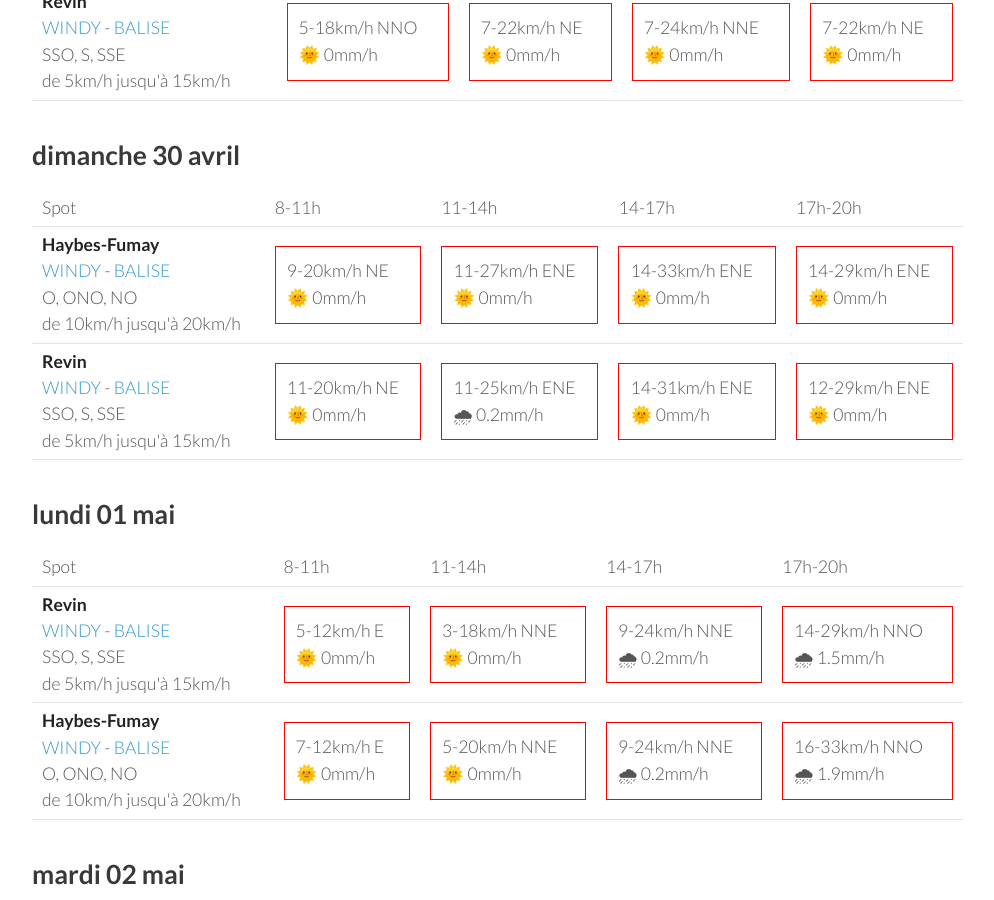
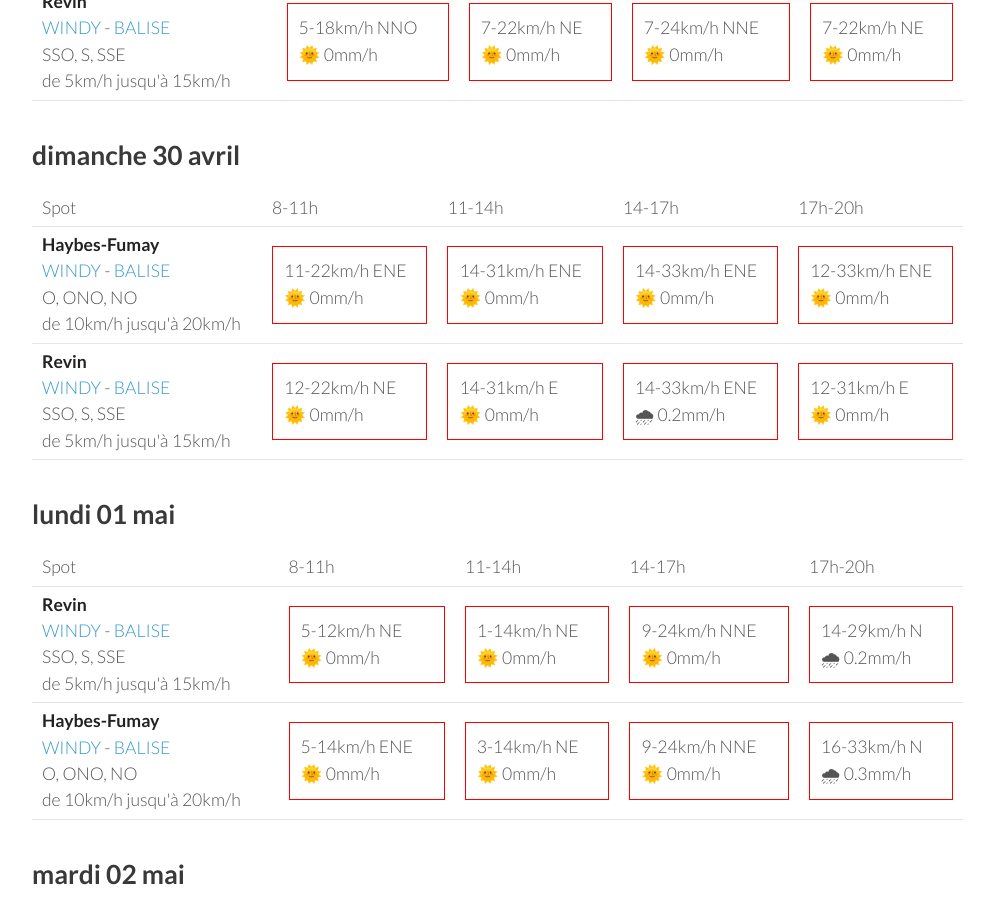
Before and after one commit to parapente-dans-le-nord/parapente-dans-le-nord.github.io, a Jekyll site: the page built from ardennes.markdown, in a window 1280 px wide and 900 px high, scrolled down 859 px. Shown: the whole window, without its empty margins (26-1020 px from the left). Built offline with Jekyll 4.4.1, drawn with Linux system fonts in a browser that asks for light colours; some of the changed text lies outside the part shown.

Commit message:
update index.markdown

```diff
--- a/ardennes.markdown
+++ b/ardennes.markdown
@@ -94,20 +94,20 @@ page mise à jour le vendredi 28 avril 13:10
 <tr>
         <td><strong>Haybes-Fumay</strong><br><a href="https://windy.com/49.998/4.715?49.913,4.738,10">WINDY</a> - <span class=""><a href="http://www.balisemeteo.com/balise.php?idBalise=104">BALISE</a> </span><br> <span class="vent-favorable">O, ONO, NO</span><br><span class="force-vent">de 10km/h jusqu'à 20km/h</span> </td>
 
-            <td><div class="not-flyable"><p>9-20km/h NE</p><p>🌞 0mm/h</p></div></td>
-            <td><div class="not-flyable"><p>11-27km/h ENE</p><p>🌞 0mm/h</p></div></td>
+            <td><div class="not-flyable"><p>11-22km/h ENE</p><p>🌞 0mm/h</p></div></td>
+            <td><div class="not-flyable"><p>14-31km/h ENE</p><p>🌞 0mm/h</p></div></td>
             <td><div class="not-flyable"><p>14-33km/h ENE</p><p>🌞 0mm/h</p></div></td>
-            <td><div class="not-flyable"><p>14-29km/h ENE</p><p>🌞 0mm/h</p></div></td>
+            <td><div class="not-flyable"><p>12-33km/h ENE</p><p>🌞 0mm/h</p></div></td>
 
 
     </tr>
 <tr>
         <td><strong>Revin</strong><br><a href="https://windy.com/49.948/4.625?49.543,4.625,8">WINDY</a> - <span class=""><a href="http://www.balisemeteo.com/balise.php?idBalise=5019">BALISE</a> </span><br> <span class="vent-favorable">SSO, S, SSE</span><br><span class="force-vent">de 5km/h jusqu'à 15km/h</span> </td>
 
-            <td><div class="not-flyable"><p>11-20km/h NE</p><p>🌞 0mm/h</p></div></td>
-            <td><div class="not-flyable"><p>11-25km/h ENE</p><p>🌧 0.2mm/h</p></div></td>
-            <td><div class="not-flyable"><p>14-31km/h ENE</p><p>🌞 0mm/h</p></div></td>
-            <td><div class="not-flyable"><p>12-29km/h ENE</p><p>🌞 0mm/h</p></div></td>
+            <td><div class="not-flyable"><p>12-22km/h NE</p><p>🌞 0mm/h</p></div></td>
+            <td><div class="not-flyable"><p>14-31km/h E</p><p>🌞 0mm/h</p></div></td>
+            <td><div class="not-flyable"><p>14-33km/h ENE</p><p>🌧 0.2mm/h</p></div></td>
+            <td><div class="not-flyable"><p>12-31km/h E</p><p>🌞 0mm/h</p></div></td>
 
 
     </tr>
@@ -130,20 +130,20 @@ page mise à jour le vendredi 28 avril 13:10
 <tr>
         <td><strong>Revin</strong><br><a href="https://windy.com/49.948/4.625?49.543,4.625,8">WINDY</a> - <span class=""><a href="http://www.balisemeteo.com/balise.php?idBalise=5019">BALISE</a> </span><br> <span class="vent-favorable">SSO, S, SSE</span><br><span class="force-vent">de 5km/h jusqu'à 15km/h</span> </td>
 
-            <td><div class="not-flyable"><p>5-12km/h E</p><p>🌞 0mm/h</p></div></td>
-            <td><div class="not-flyable"><p>3-18km/h NNE</p><p>🌞 0mm/h</p></div></td>
-            <td><div class="not-flyable"><p>9-24km/h NNE</p><p>🌧 0.2mm/h</p></div></td>
-            <td><div class="not-flyable"><p>14-29km/h NNO</p><p>🌧 1.5mm/h</p></div></td>
+            <td><div class="not-flyable"><p>5-12km/h NE</p><p>🌞 0mm/h</p></div></td>
+            <td><div class="not-flyable"><p>1-14km/h NE</p><p>🌞 0mm/h</p></div></td>
+            <td><div class="not-flyable"><p>9-24km/h NNE</p><p>🌞 0mm/h</p></div></td>
+            <td><div class="not-flyable"><p>14-29km/h N</p><p>🌧 0.2mm/h</p></div></td>
 
 
     </tr>
 <tr>
         <td><strong>Haybes-Fumay</strong><br><a href="https://windy.com/49.998/4.715?49.913,4.738,10">WINDY</a> - <span class=""><a href="http://www.balisemeteo.com/balise.php?idBalise=104">BALISE</a> </span><br> <span class="vent-favorable">O, ONO, NO</span><br><span class="force-vent">de 10km/h jusqu'à 20km/h</span> </td>
 
-            <td><div class="not-flyable"><p>7-12km/h E</p><p>🌞 0mm/h</p></div></td>
-            <td><div class="not-flyable"><p>5-20km/h NNE</p><p>🌞 0mm/h</p></div></td>
-            <td><div class="not-flyable"><p>9-24km/h NNE</p><p>🌧 0.2mm/h</p></div></td>
-            <td><div class="not-flyable"><p>16-33km/h NNO</p><p>🌧 1.9mm/h</p></div></td>
+            <td><div class="not-flyable"><p>5-14km/h ENE</p><p>🌞 0mm/h</p></div></td>
+            <td><div class="not-flyable"><p>3-14km/h NE</p><p>🌞 0mm/h</p></div></td>
+            <td><div class="not-flyable"><p>9-24km/h NNE</p><p>🌞 0mm/h</p></div></td>
+            <td><div class="not-flyable"><p>16-33km/h N</p><p>🌧 0.3mm/h</p></div></td>
 
 
     </tr>
```
Also changed, not shown: other parts of ardennes.markdown (+1 -1 lines).
